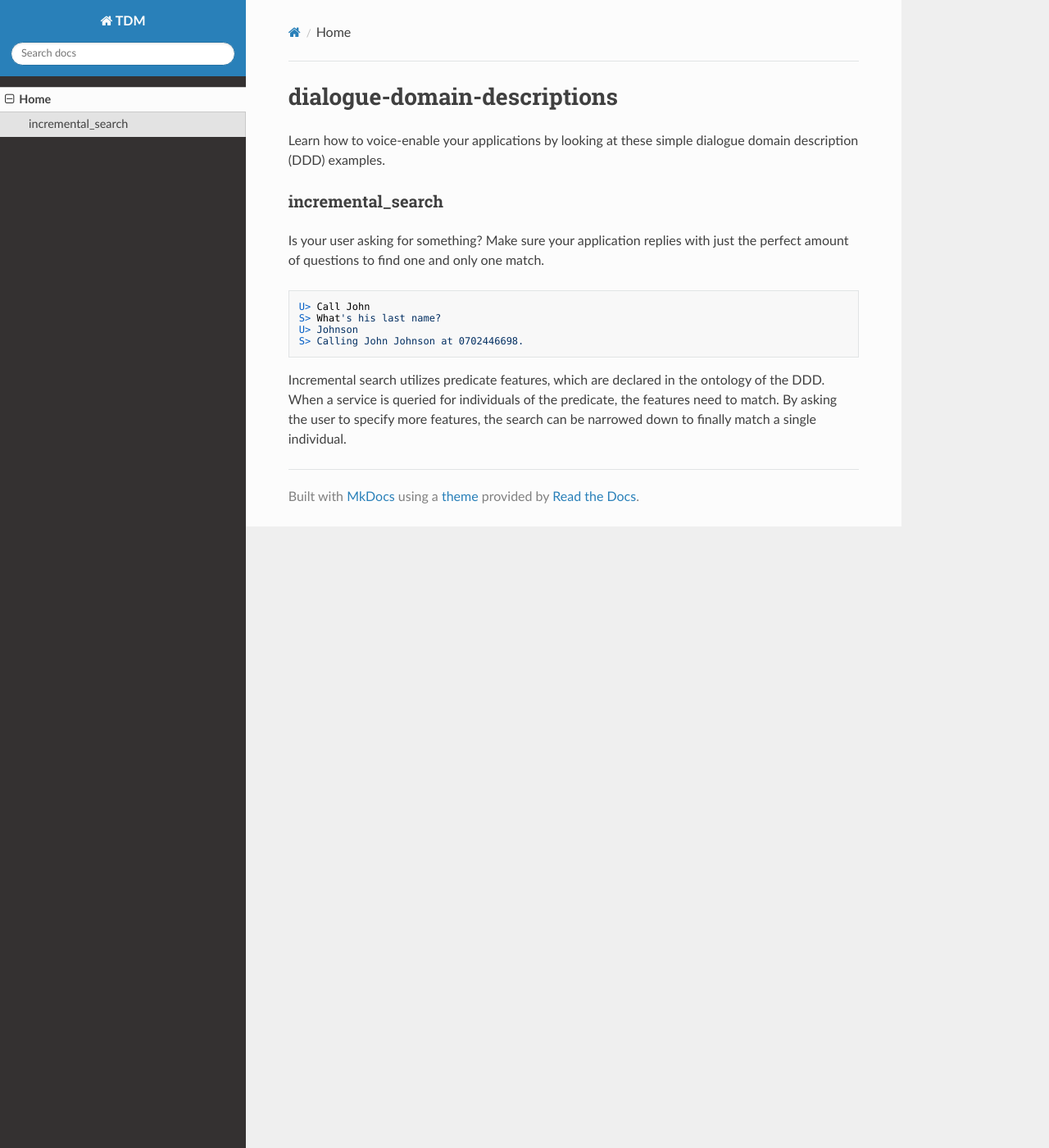
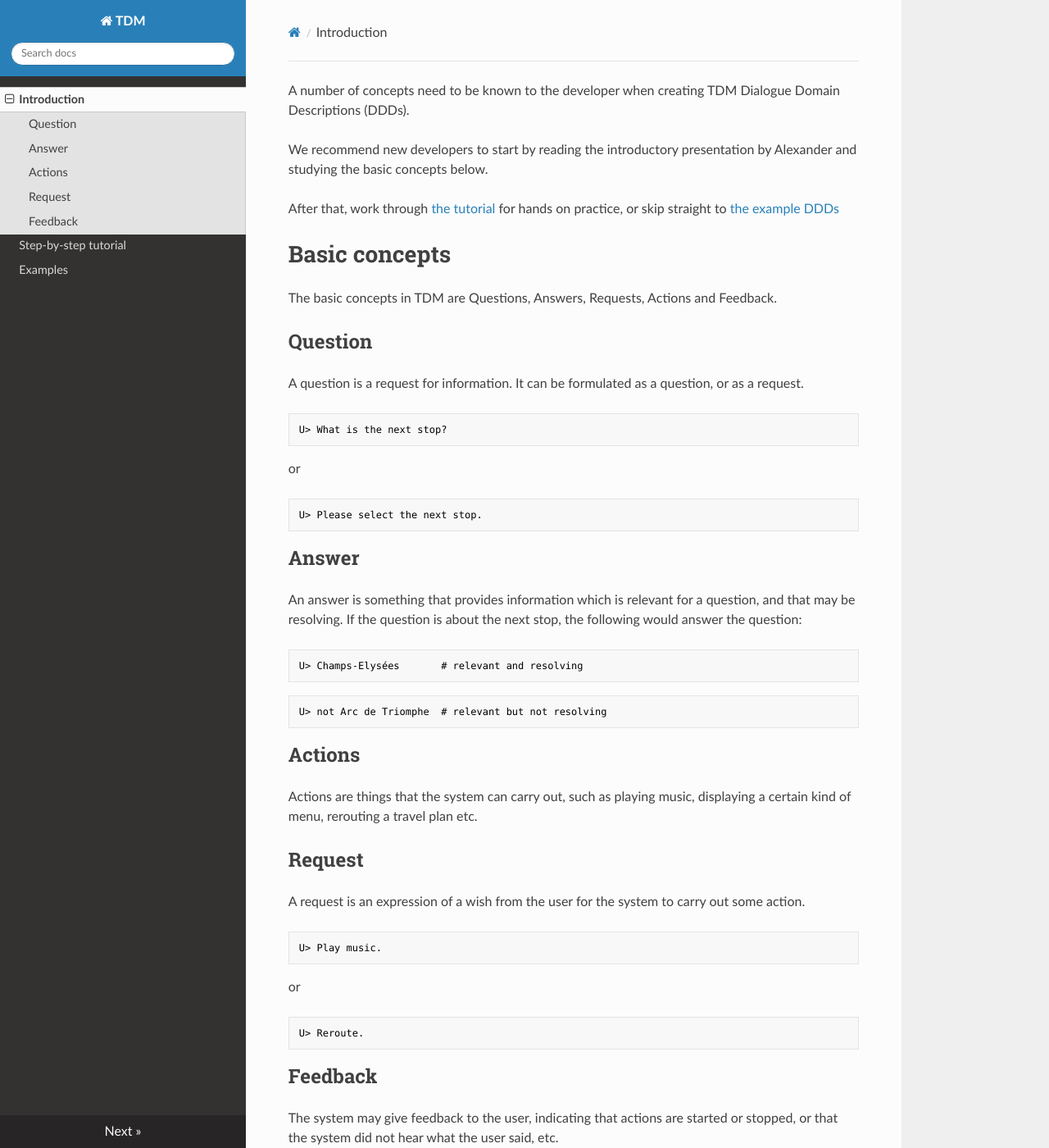
Before and after one commit to Talkamatic/dialogue-domain-descriptions, an MkDocs documentation site: the page built from docs/index.md, in a window 1280 px wide and 1400 px high. Shown: the whole window at 82% size. Built offline with MkDocs 1.6.1, drawn with Linux system fonts in a browser that asks for light colours; nearby versions of some CDN libraries; old or Windows-style settings are respelled for this version of MkDocs.

Commit message:
Rewrite index of docs and add tutorial and examples sections.

````diff
--- a/docs/index.md
+++ b/docs/index.md
@@ -1,12 +1,71 @@
-# dialogue-domain-descriptions
-Learn how to voice-enable your applications by looking at these simple dialogue domain description (DDD) examples.
+A number of concepts need to be known to the developer when creating TDM Dialogue Domain Descriptions (DDDs).
 
-### incremental_search
-Is your user asking for something? Make sure your application replies with just the perfect amount of questions to find one and only one match.
+We recommend new developers to start by reading the introductory presentation by Alexander and studying the basic concepts below.
 
-    U> Call John
-    S> What's his last name?
-    U> Johnson
-    S> Calling John Johnson at 0702446698.
+After that, work through [the tutorial](tutorial) for hands on practice, or skip straight to [the example DDDs](examples)
 
-Incremental search utilizes predicate features, which are declared in the ontology of the DDD. When a service is queried for individuals of the predicate, the features need to match. By asking the user to specify more features, the search can be narrowed down to finally match a single individual.
+
+# Basic concepts
+
+The basic concepts in TDM are Questions, Answers, Requests, Actions
+and Feedback.
+
+
+## Question
+
+A question is a request for information. It can be formulated as a
+question, or as a request.
+
+```diff
+U> What is the next stop?
+```
+
+or
+
+```diff
+U> Please select the next stop.
+```
+
+
+## Answer
+
+An answer is something that provides information which is relevant for
+a question, and that may be resolving. If the question is about the
+next stop, the following would answer the question:
+
+```diff
+U> Champs-Elysées       # relevant and resolving
+```
+
+```diff
+U> not Arc de Triomphe  # relevant but not resolving
+```
+
+
+## Actions
+
+Actions are things that the system can carry out, such as playing
+music, displaying a certain kind of menu, rerouting a travel plan etc.
+
+
+## Request
+
+A request is an expression of a wish from the user for the system to
+carry out some action.
+
+```diff
+U> Play music.
+```
+
+or
+
+```diff
+U> Reroute.
+```
+
+
+## Feedback
+
+The system may give feedback to the user, indicating that actions are
+started or stopped, or that the system did not hear what the user
+said, etc.
--- a/mkdocs.yml
+++ b/mkdocs.yml
@@ -1,4 +1,14 @@
 site_name: TDM
+
 pages:
-- Home: index.md
+- Introduction: index.md
+- "Step-by-step tutorial": tutorial.md
+    #- "Step 1. Create the boilerplate": "tutorial/create-boilerplate.md"
+    #- "Step 2. Adding interaction tests": "tutorial/add-interaction-tests.md"
+    #- "Step 3. Adding ontology": "tutorial/add-ontology.md"
+    #- "Step 4. Adding plans": "tutorial/add-plans.md"
+    #- "Step 5. Adding grammar": "tutorial/add-grammar.md"
+    #- "Step 6. Adding service interface": "tutorial/add-service-interface.md"
+- Examples: examples.md
+
 theme: readthedocs
````
Also changed, not shown: docs/examples.md (added, +10 -0 lines), docs/tutorial.md (added, +66 -0 lines), 1 other file.
